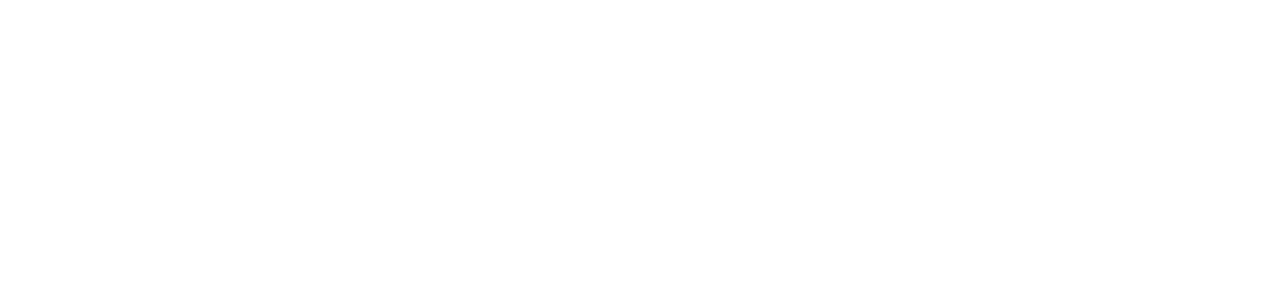
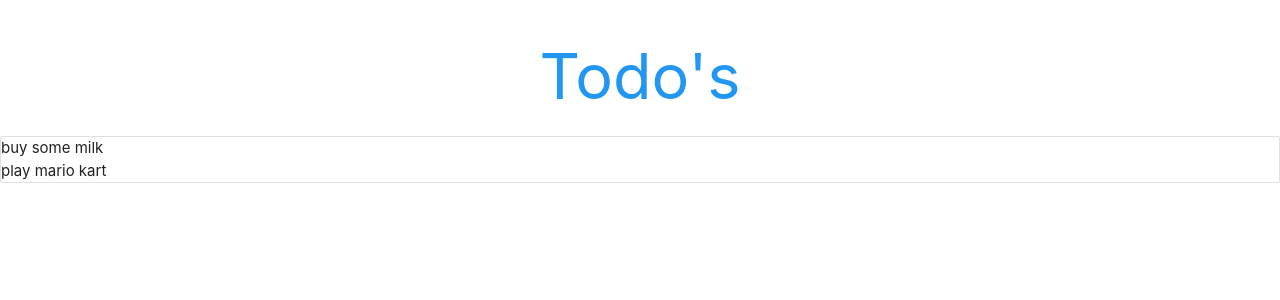
Before and after one commit to Langster2323/Extreme-Firebase, a React (Create React App) app: page / in a window 1280 px wide. Shown: the top 300 px of the page. Built offline with nearby package versions, Linux system fonts and the light colour scheme.

Commit message:
Created functional component. To display todos

```diff
--- a/src/App.js
+++ b/src/App.js
@@ -1,12 +1,24 @@
 import React, { Component } from 'react';
+import Todos from './Todos';
 
 
 class App extends Component {
 
+  constructor(props){
+    super(props)
+    this.state = {
+      todos: [
+        {id: 1, content: 'buy some milk'},
+        {id: 2, content: 'play mario kart'}
+      ]
+    }
+  }
+
   render() {
     return (
       <div className="App">
-
+        <h1 className="center blue-text">Todo's</h1>
+        <Todos todos={this.state.todos} />
       </div>
     );
   }
--- /dev/null
+++ b/src/Todos.js
@@ -0,0 +1,13 @@
+import React from 'react';
+
+const Todos = ({ todos }) => {
+    return (
+        <div className="todos collection">
+            {todos.map(todo => {
+                return <div key={todo.id}>{todo.content}</div>
+            })}
+        </div>
+    )
+}
+
+export default Todos;
```
